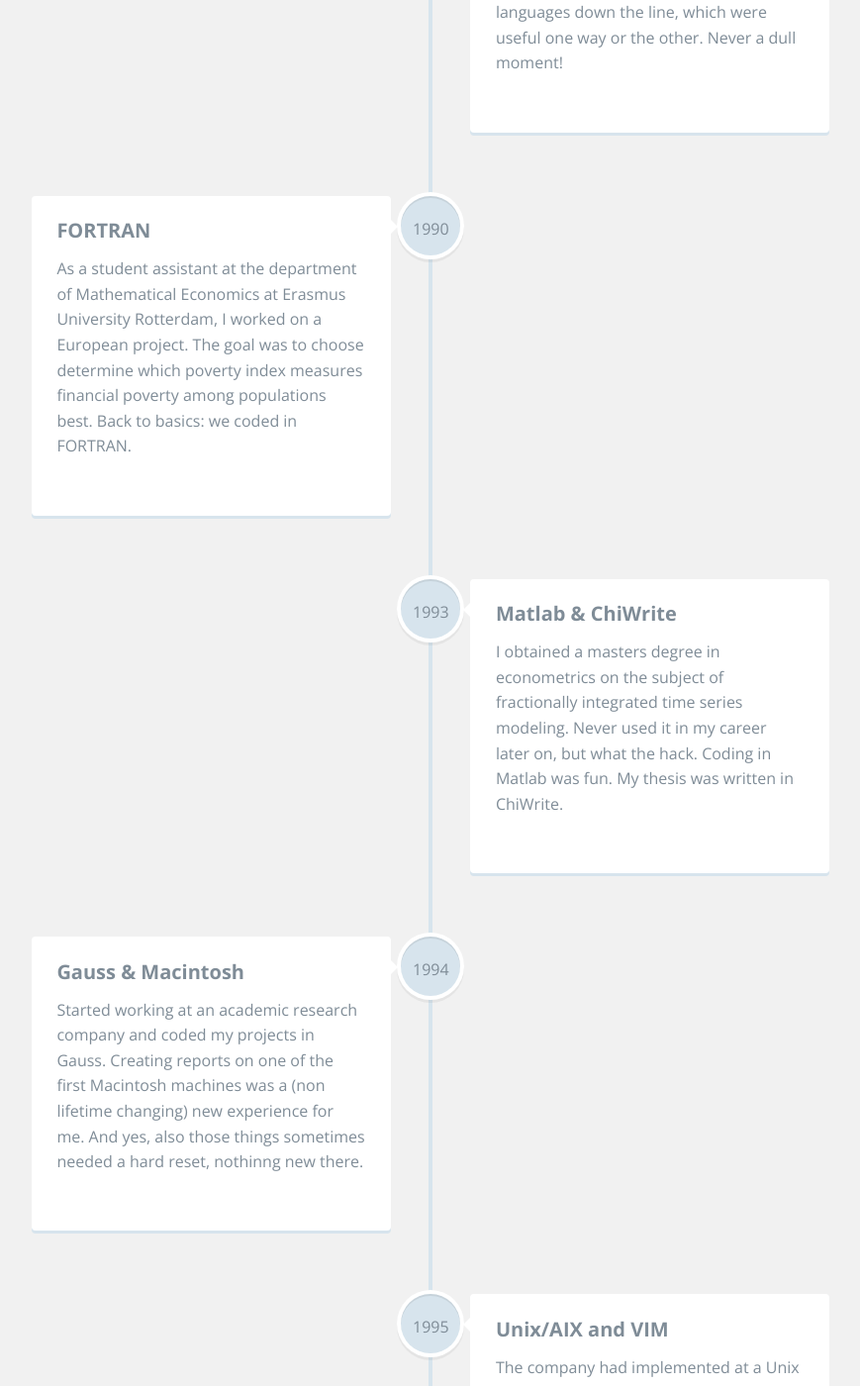
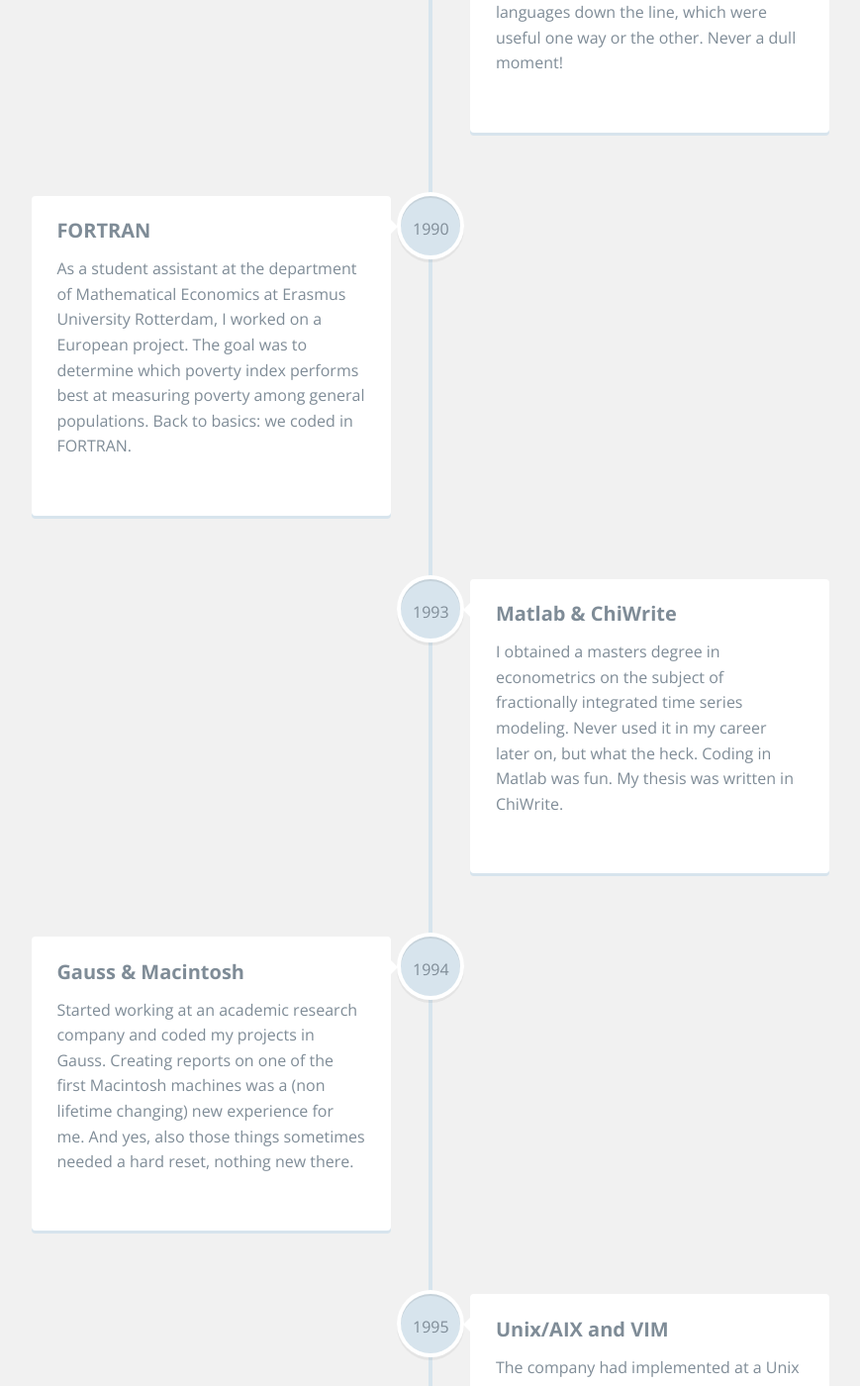
Before and after one commit to pjastam/pjastam.github.io, a Jekyll site: the page built from about/index.html, in a window 1280 px wide and 1400 px high, scrolled down 983 px. Shown: the whole window at 99% size, without its empty margins (205-1074 px from the left). Built offline with Jekyll 4.4.1, drawn with Linux system fonts in a browser that asks for light colours; nearby versions of some CDN libraries; some web fonts are replaced; some of the changed text lies outside the part shown.

Commit message:
Content update

```diff
--- a/about/index.html
+++ b/about/index.html
@@ -38,7 +38,7 @@ title: Piet Stam - About
 
 			<div class="cd-timeline-content">
 				<h2>FORTRAN</h2>
-				<p>As a student assistant at the department of Mathematical Economics at Erasmus University Rotterdam, I worked on a European project. The goal was to choose determine which poverty index measures financial poverty among populations best. Back to basics: we coded in FORTRAN.</p>
+				<p>As a student assistant at the department of Mathematical Economics at Erasmus University Rotterdam, I worked on a European project. The goal was to determine which poverty index performs best at measuring poverty among general populations. Back to basics: we coded in FORTRAN.</p>
 			</div> <!-- cd-timeline-content -->
 		</div> <!-- cd-timeline-block -->
 
@@ -49,7 +49,7 @@ title: Piet Stam - About
 
 			<div class="cd-timeline-content">
 				<h2>Matlab & ChiWrite</h2>
-				<p>I obtained a masters degree in econometrics on the subject of fractionally integrated time series modeling. Never used it in my career later on, but what the hack. Coding in Matlab was fun. My thesis was written in ChiWrite.</p>
+				<p>I obtained a masters degree in econometrics on the subject of fractionally integrated time series modeling. Never used it in my career later on, but what the heck. Coding in Matlab was fun. My thesis was written in ChiWrite.</p>
 			</div> <!-- cd-timeline-content -->
 		</div> <!-- cd-timeline-block -->
 
@@ -60,7 +60,7 @@ title: Piet Stam - About
 
 			<div class="cd-timeline-content">
 				<h2>Gauss & Macintosh</h2>
-				<p>Started working at an academic research company and coded my projects in Gauss. Creating reports on one of the first Macintosh machines was a (non lifetime changing) new experience for me. And yes, also those things sometimes needed a hard reset, nothinng new there.</p>
+				<p>Started working at an academic research company and coded my projects in Gauss. Creating reports on one of the first Macintosh machines was a (non lifetime changing) new experience for me. And yes, also those things sometimes needed a hard reset, nothing new there.</p>
 			</div> <!-- cd-timeline-content -->
 		</div> <!-- cd-timeline-block -->
 
```
Also changed, not shown: other parts of about/index.html (+1 -1 lines).
